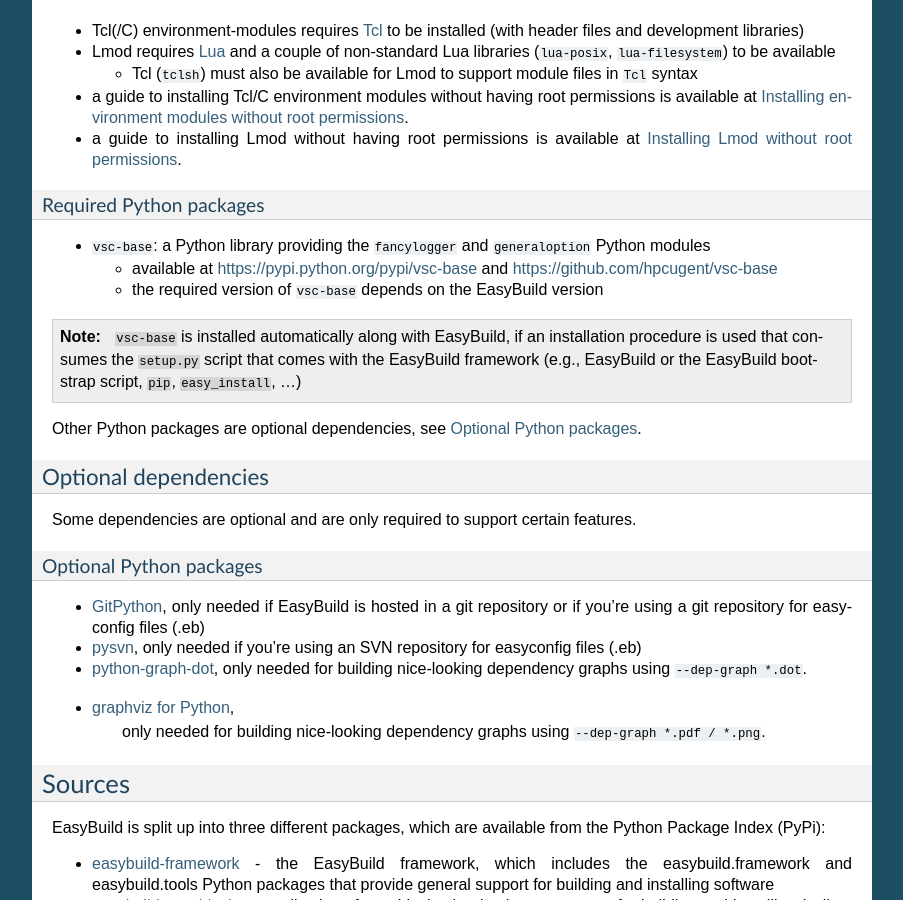
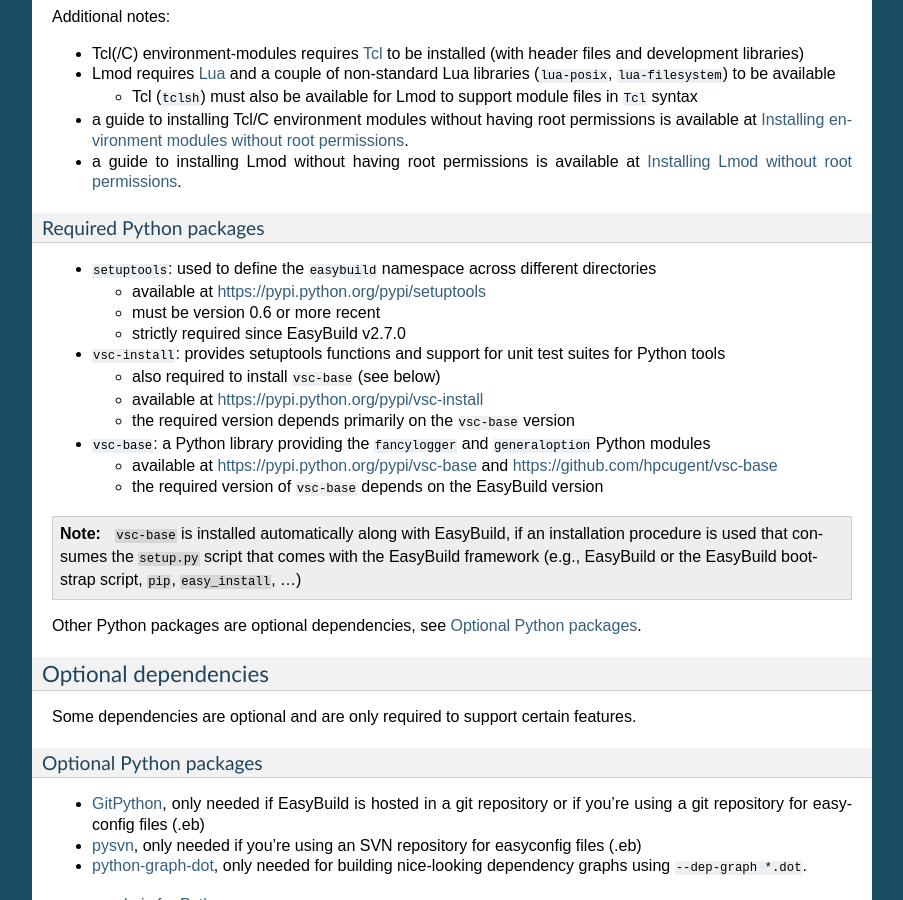
Before and after one commit to easybuilders/easybuild, a Sphinx documentation site: the page built from docs/Installation.rst, in a window 1280 px wide and 900 px high, scrolled down 7349 px. Shown: the whole window, without its empty margins (198-1101 px from the left). Built offline with Sphinx 7.4.7, drawn with Linux system fonts in a browser that asks for light colours; some of the changed text lies outside the part shown.

Commit message:
better documentation for EasyBuild dependencies (setuptools, vsc-install)

```diff
--- a/docs/Installation.rst
+++ b/docs/Installation.rst
@@ -28,7 +28,10 @@
 The only strict requirements are:
 
 * Linux (or OS X)
-* **Python version 2.6**, or a more recent 2.x version
+* **Python version 2.6**, or a more recent 2.x version + ``setuptools``, ``vsc-install`` & ``vsc-base``
+
+  * see also :ref:`required_python_packages`
+
 * a **modules tool**: Tcl(/C) environment modules or Lmod
 
   * the actual module command/script (``modulecmd``, ``modulecmd.tcl`` or ``lmod``) *must* be available via ``$PATH``
@@ -443,6 +446,18 @@
 Required Python packages
 ^^^^^^^^^^^^^^^^^^^^^^^^
 
+* ``setuptools``: used to define the ``easybuild`` namespace across different directories
+
+  * available at https://pypi.python.org/pypi/setuptools
+  * must be version 0.6 or more recent
+  * strictly required since EasyBuild v2.7.0
+
+* ``vsc-install``: provides setuptools functions and support for unit test suites for Python tools
+
+  * also required to install ``vsc-base`` (see below)
+  * available at https://pypi.python.org/pypi/vsc-install
+  * the required version depends primarily on the ``vsc-base`` version
+
 * ``vsc-base``: a Python library providing the ``fancylogger`` and ``generaloption`` Python modules
 
   * available at https://pypi.python.org/pypi/vsc-base and https://github.com/hpcugent/vsc-base
```
